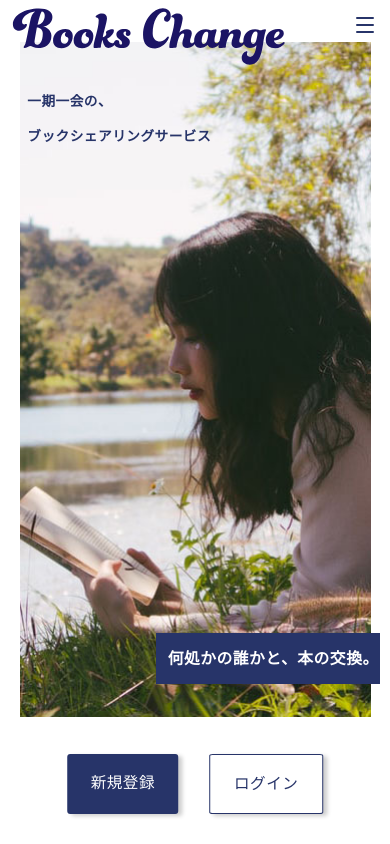
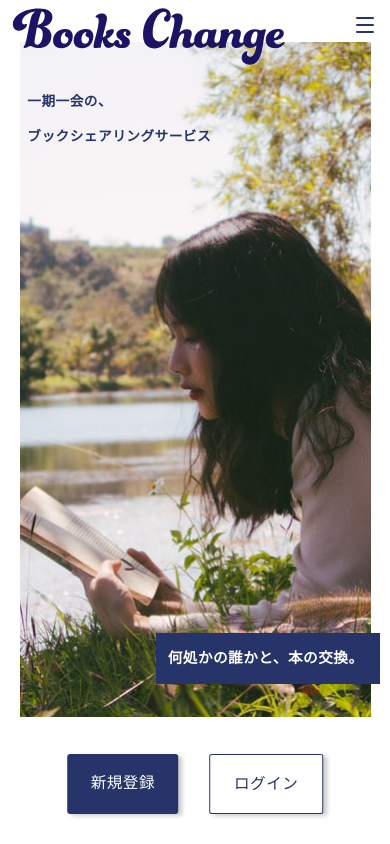
Before and after one commit to Kshirakura/BooksChange, a plain HTML site: page index.html in a window 390 px wide. Shown: the top 844 px of the page. Drawn offline with nearby package versions, Linux system fonts and the light colour scheme; some packages are replaced by stand-ins of ours; a web font is replaced by a local one.

Commit message:
Add files via upload

```diff
--- a/css/styles.css
+++ b/css/styles.css
@@ -585,7 +585,7 @@ SP
     padding: 2vw 2vw 2vw 3vw;
     width: 57.5%;
     white-space: nowrap;
-    font-size: 2.7vw;
+    font-size: 2.5vw;
   }
 
   .site_title_pc {
```
